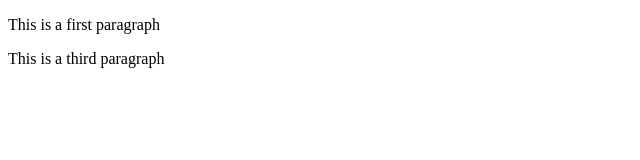
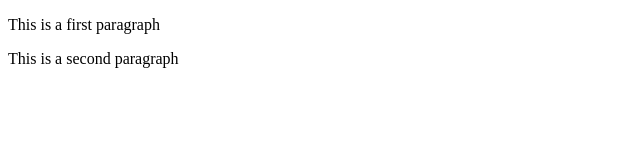
Before and after one commit to Nitishrestha/CONFLICT, a plain HTML site: page index.html in a window 1280 px wide. Shown: the full height of the page, 0-640 px from the left. Drawn offline with Linux system fonts and the light colour scheme.

Commit message:
:correct para

```diff
--- a/index.html
+++ b/index.html
@@ -5,6 +5,6 @@
 </head>
 <body>
 <p>This is a first paragraph</p>
-<p>This is a third paragraph</p>
+<p>This is a second paragraph</p>
 </body>
 </html>
```
